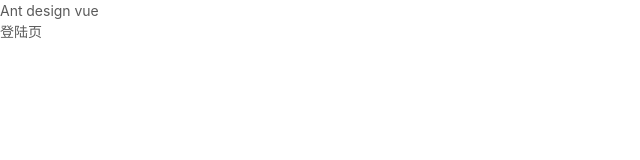
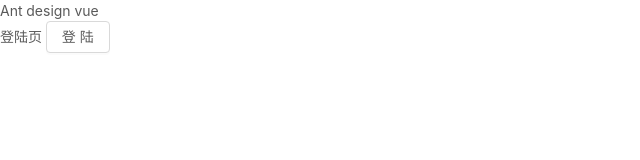
Before and after one commit to zhangboxi/xuexi, a Vue app in the folder cli/: page /#/user/login in a window 1280 px wide. Shown: the top 160 px of the page, without its empty margins (0-640 px from the left). Built offline with nearby package versions, Linux system fonts and the light colour scheme.

Commit message:
添加登陆

```diff
--- a/cli/src/router.js
+++ b/cli/src/router.js
@@ -45,7 +45,7 @@
         // dashboard
         {
           path: "/",
-          redirect: "/dashboard/analysis"
+          redirect: "/user/login"
         },
         {
           path: "/dashboard",
--- a/cli/src/utils/auth.js
+++ b/cli/src/utils/auth.js
@@ -1,8 +1,9 @@
+const currentAuth = [];
 // const currentAuth = ["admin"];
-// export { currentAuth };
+export { currentAuth };
 
 export function getCurrentAuthority() {
-  return ["admin"];
+  return currentAuth;
 }
 
 export function check(authority) {
@@ -14,3 +15,7 @@
   const current = getCurrentAuthority();
   return current && current[0] !== "guest";
 }
+
+export function SetAuth() {
+  currentAuth.push("admin");
+}
--- a/cli/src/views/User/Login.vue
+++ b/cli/src/views/User/Login.vue
@@ -1,9 +1,22 @@
 <template>
-  <div>登陆页</div>
+  <div>
+    登陆页
+    <a-button @click="login">登陆</a-button>
+  </div>
 </template>
 
 <script>
-export default {};
+import { currentAuth, SetAuth } from "../../utils/auth.js";
+export default {
+  methods: {
+    login() {
+      const { $router } = this;
+      SetAuth();
+      console.log(currentAuth);
+      $router.push("/form/step-form/info");
+    }
+  }
+};
 </script>
 
 <style></style>
```
